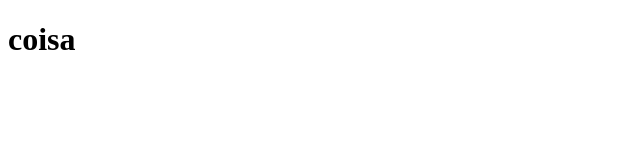
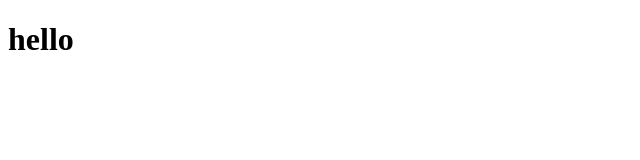
Before and after one commit to GuilhermeMX/money-saver, a React (Vite) app: page / in a window 1280 px wide. Shown: the top 160 px of the page, without its empty margins (0-640 px from the left). Built offline with nearby package versions, Linux system fonts and the light colour scheme.

Commit message:
create @pages

```diff
--- a/src/App.tsx
+++ b/src/App.tsx
@@ -4,7 +4,7 @@ import { defaultTheme } from "./styles/themes/default";
 export function App() {
   return (
     <ThemeProvider theme={defaultTheme}>
-      <h1>coisa</h1>
+      <h1>hello</h1>
     </ThemeProvider>
   )
 }
--- /dev/null
+++ b/src/pages/transactions/index.tsx
@@ -0,0 +1,5 @@
+export function Transactions() {
+  return (
+    <div></div>
+  )
+}
```
Also changed, not shown: src/assets/logo.svg (added), src/components/Header/index.tsx (added), src/components/Header/style.ts (added), src/pages/transactions/styles.ts (added).
